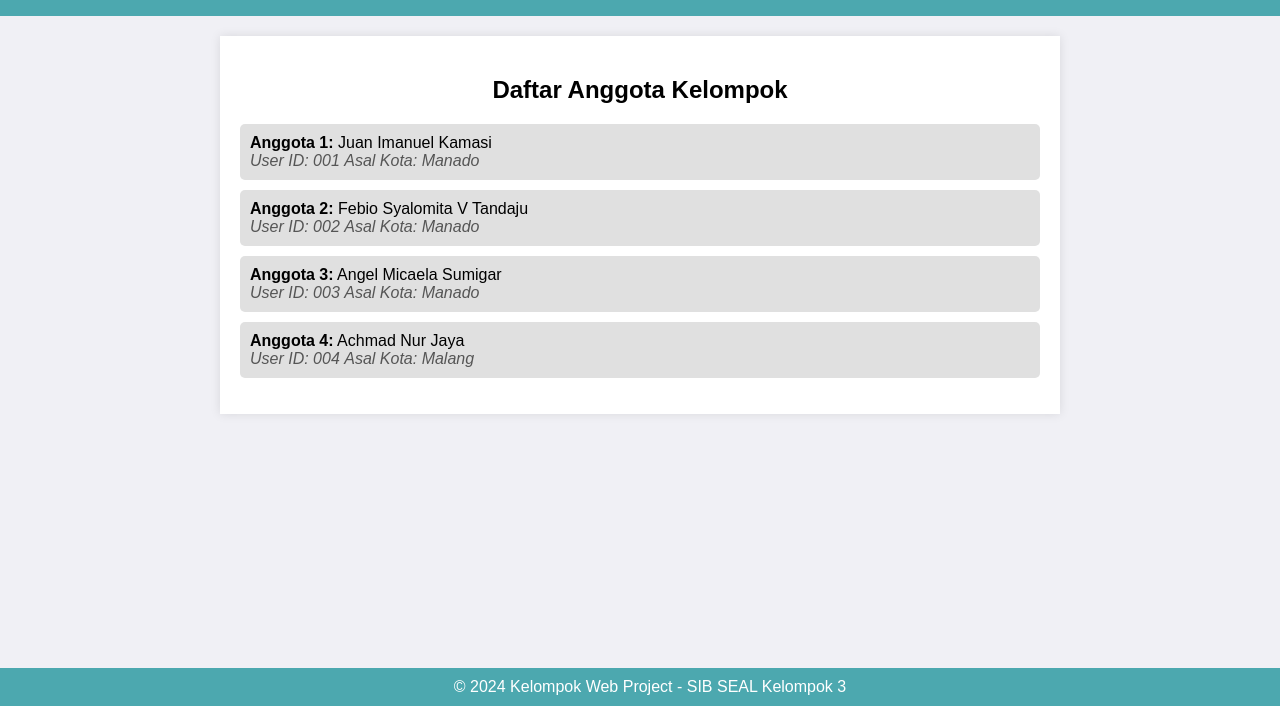
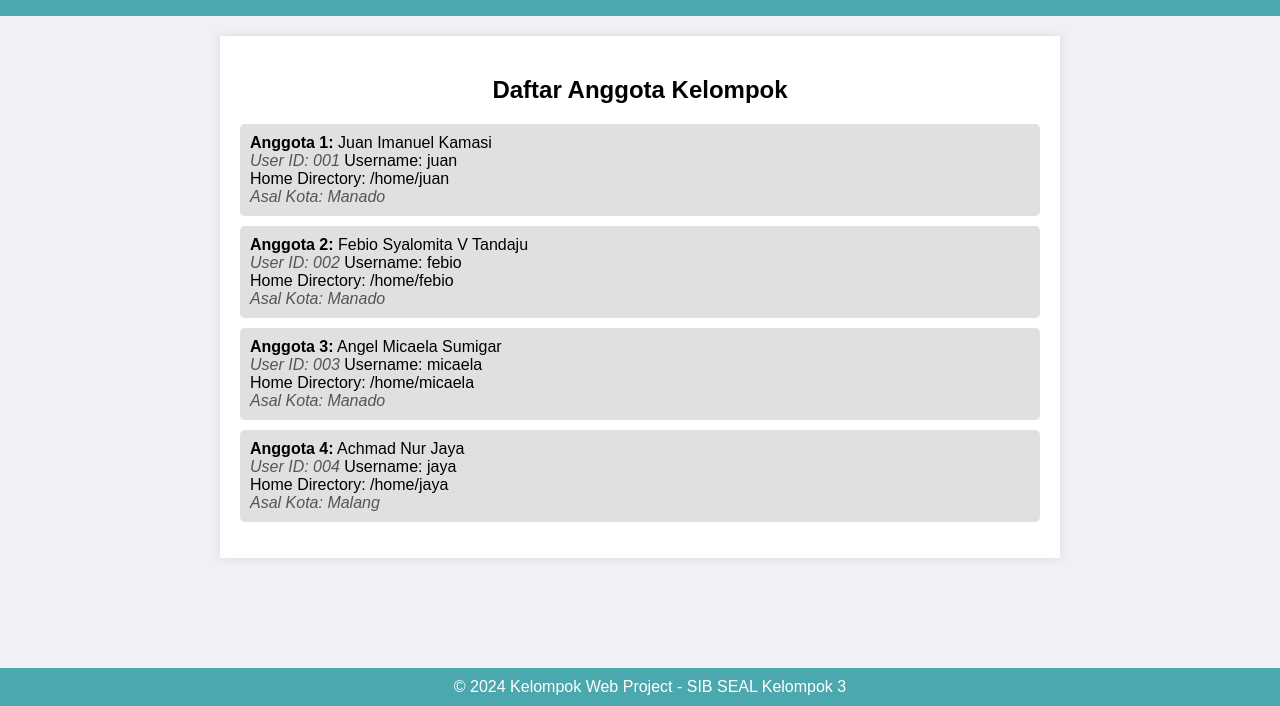
Before and after one commit to imanuel010604/kelompokec2, a plain HTML site: page index.html in a window 1280 px wide. Shown: the part 94-800 px from the top of the page. Drawn offline with Linux system fonts and the light colour scheme.

Commit message:
Update index.html

```diff
--- a/index.html
+++ b/index.html
@@ -65,21 +65,29 @@
             <li>
                 <strong>Anggota 1:</strong> Juan Imanuel Kamasi <br>
                 <span class="city">User ID: 001</span>
+                <span class="info">Username: juan</span><br>
+                <span class="info">Home Directory: /home/juan</span><br>
                 <span class="city">Asal Kota: Manado</span>
             </li>
             <li>
                 <strong>Anggota 2:</strong> Febio Syalomita V Tandaju <br>
                 <span class="city">User ID: 002</span>
+                <span class="info">Username: febio</span><br>
+                <span class="info">Home Directory: /home/febio</span><br>
                 <span class="city">Asal Kota: Manado</span>
             </li>
             <li>
                 <strong>Anggota 3:</strong> Angel Micaela Sumigar <br>
                 <span class="city">User ID: 003</span>
+                <span class="info">Username: micaela</span><br>
+                <span class="info">Home Directory: /home/micaela</span><br>
                 <span class="city">Asal Kota: Manado</span>
             </li>
             <li>
                 <strong>Anggota 4:</strong> Achmad Nur Jaya <br>
                 <span class="city">User ID: 004</span>
+                <span class="info">Username: jaya</span><br>
+                <span class="info">Home Directory: /home/jaya</span><br>
                 <span class="city">Asal Kota: Malang</span>
             </li>
         </ul>
```
